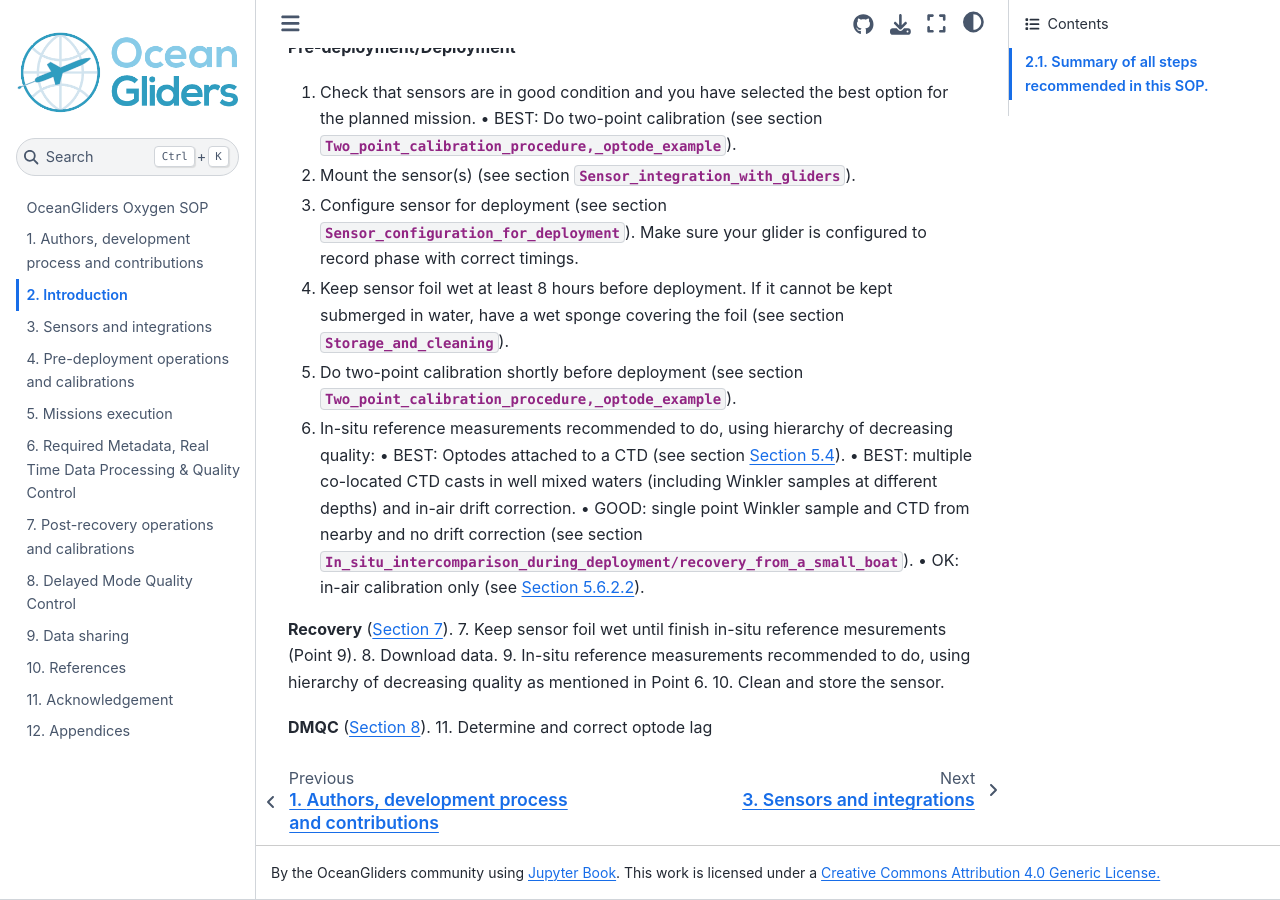
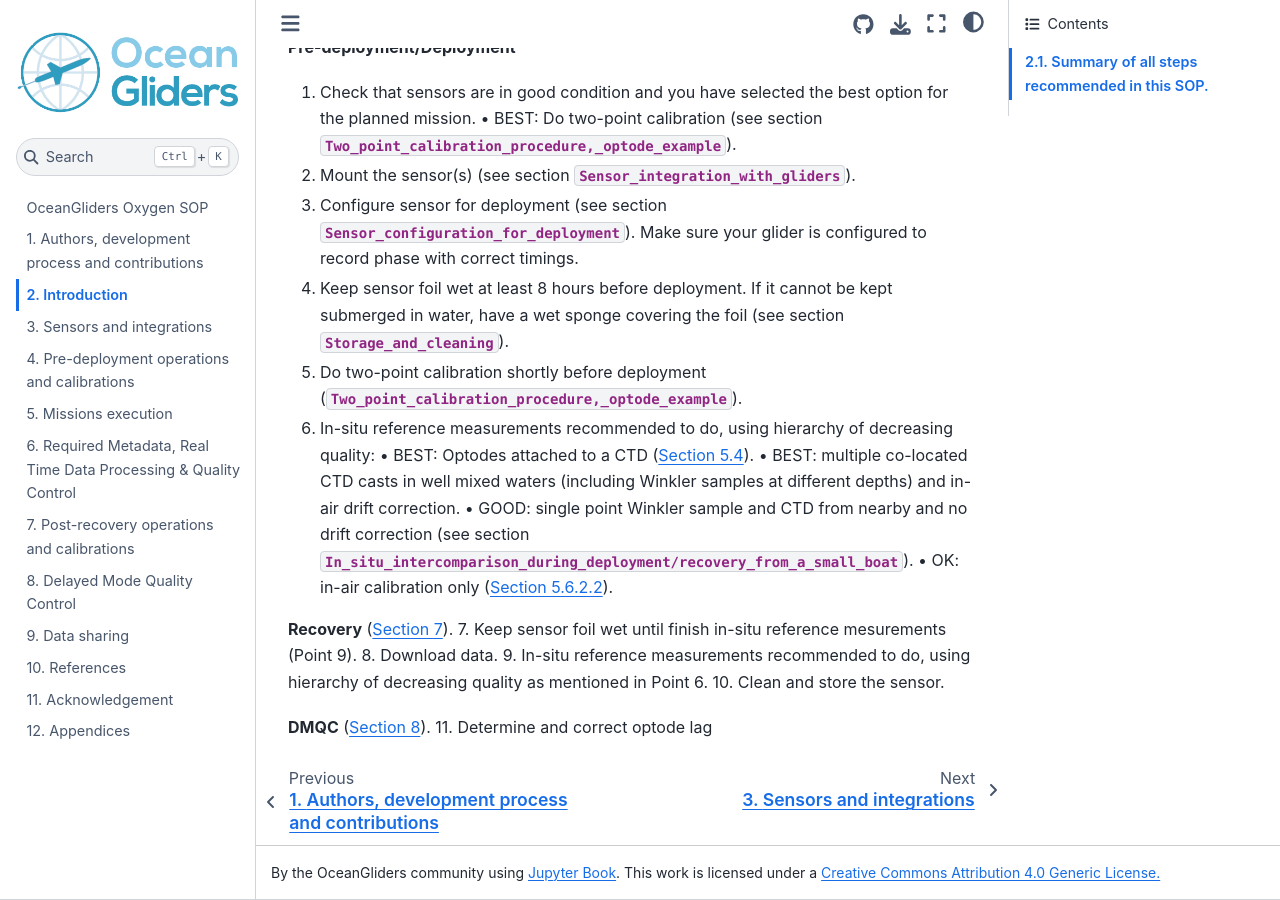
Before and after one commit to OceanGlidersCommunity/Oxygen_SOP, a Jupyter Book: the page built from sections/oxygen_introduction.md, in a window 1280 px wide and 900 px high, scrolled down 1289 px. Built offline with Jupyter Book 1.0.4 settings and Sphinx 7.4.7 and the Sphinx Book theme 1.1.4, drawn with Linux system fonts in a browser that asks for light colours.

Commit message:
fix: formatting
remove the (see ... ) to keep it shorter

```diff
--- a/sections/oxygen_introduction.md
+++ b/sections/oxygen_introduction.md
@@ -26,12 +26,12 @@ The most important steps described in this SOP can be summarised in this simple
 2. Mount the sensor(s) (see section {numref}`Sensor_integration_with_gliders`).
 3. Configure sensor for deployment (see section {numref}`Sensor_configuration_for_deployment`). Make sure your glider is configured to record phase with correct timings.
 4. Keep sensor foil wet at least 8 hours before deployment. If it cannot be kept submerged in water, have a wet sponge covering the foil (see section {numref}`Storage_and_cleaning`).
-5. Do two-point calibration shortly before deployment (see section {numref}`Two_point_calibration_procedure,_optode_example`).
+5. Do two-point calibration shortly before deployment ({numref}`Two_point_calibration_procedure,_optode_example`).
 6. In-situ reference measurements recommended to do, using hierarchy of decreasing quality:
-    • BEST: Optodes attached to a CTD (see section {numref}`deployment_ship_CTD`).
+    • BEST: Optodes attached to a CTD ({numref}`deployment_ship_CTD`).
     • BEST: multiple co-located CTD casts in well mixed waters (including Winkler samples at different depths) and in-air drift correction.
     • GOOD: single point Winkler sample and CTD from nearby and no drift correction (see section {numref}`In_situ_intercomparison_during_deployment/recovery_from_a_small_boat`).
-    • OK: in-air calibration only (see {numref}`in-air-calibration`).
+    • OK: in-air calibration only ({numref}`in-air-calibration`).
 
 **Recovery** ({numref}`post-recovery`).
 7. Keep sensor foil wet until finish in-situ reference mesurements (Point 9).
```
